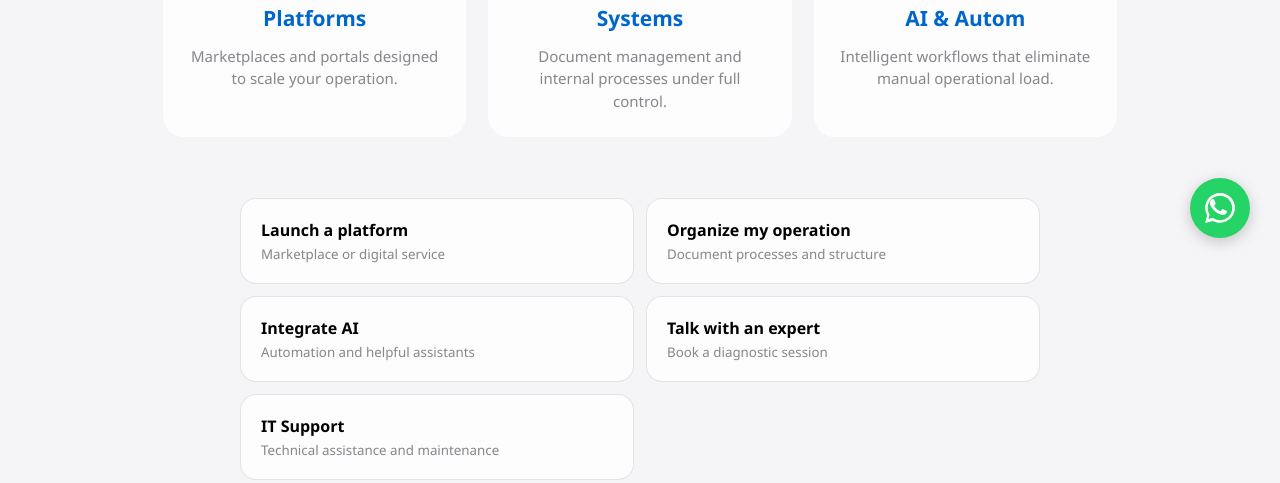
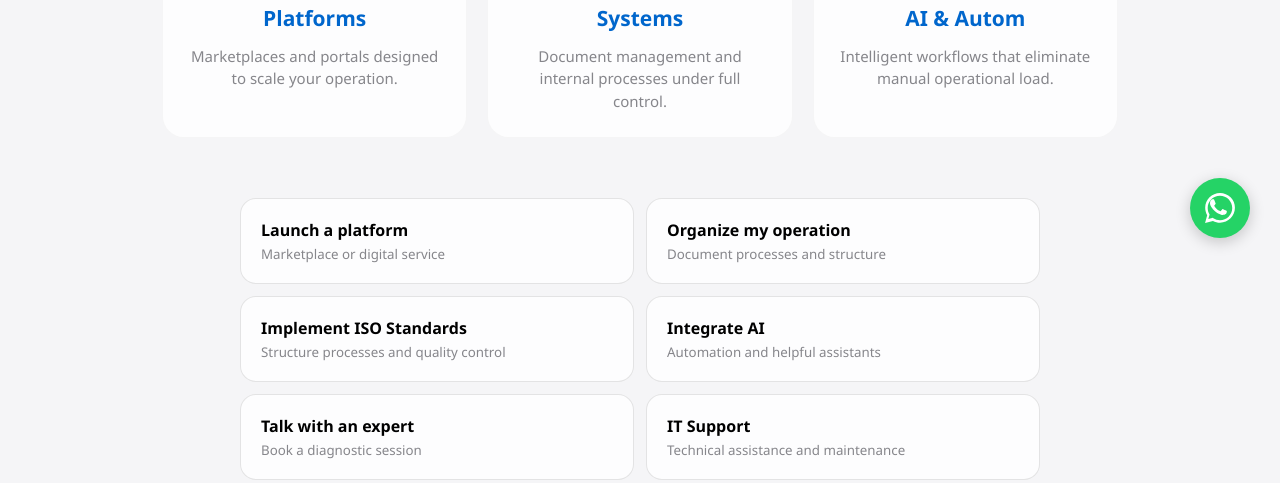
Before and after one commit to Infoinnova/innovadigital-site, a plain HTML site: page index.html in a window 1280 px wide. Shown: the part 532-1015 px from the top of the page. Drawn offline with Linux system fonts and the light colour scheme.

Commit message:
Update index

```diff
--- a/index.html
+++ b/index.html
@@ -56,6 +56,7 @@
     <div class="cta-grid">
       <button class="btn-action" onclick="goToBooking()">Launch a platform<small>Marketplace or digital service</small></button>
       <button class="btn-action" onclick="goToBooking()">Organize my operation<small>Document processes and structure</small></button>
+      <button class="btn-action" onclick="goToBooking()">Implement ISO Standards<small>Structure processes and quality control</small></button>
       <button class="btn-action" onclick="goToBooking()">Integrate AI<small>Automation and helpful assistants</small></button>
       <button class="btn-action" onclick="goToBooking()">Talk with an expert<small>Book a diagnostic session</small></button>
       <button class="btn-action" onclick="goToBooking()">IT Support<small>Technical assistance and maintenance</small></button>
@@ -98,6 +99,7 @@
         <select name="concern" style="padding: 12px; border-radius: 10px; border: 1px solid #ddd; background: white; font-size: 15px; width: 100%; box-sizing: border-box;">
           <option>Launch a platform</option>
           <option>Organize my operation</option>
+          <option>Implement ISO Standards</option>
           <option>Integrate AI</option>
           <option>Talk with an expert</option>
           <option>IT Support</option>
```
